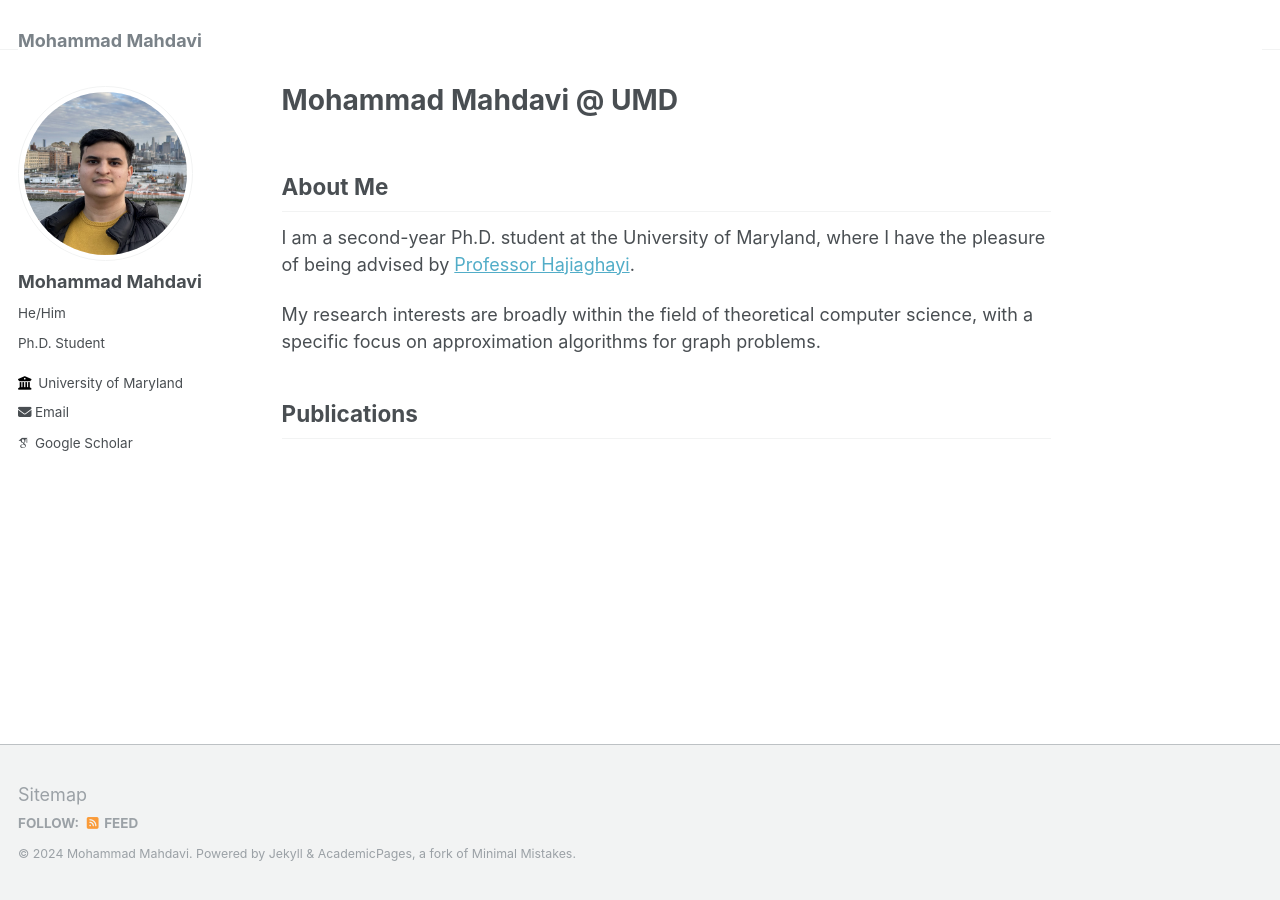
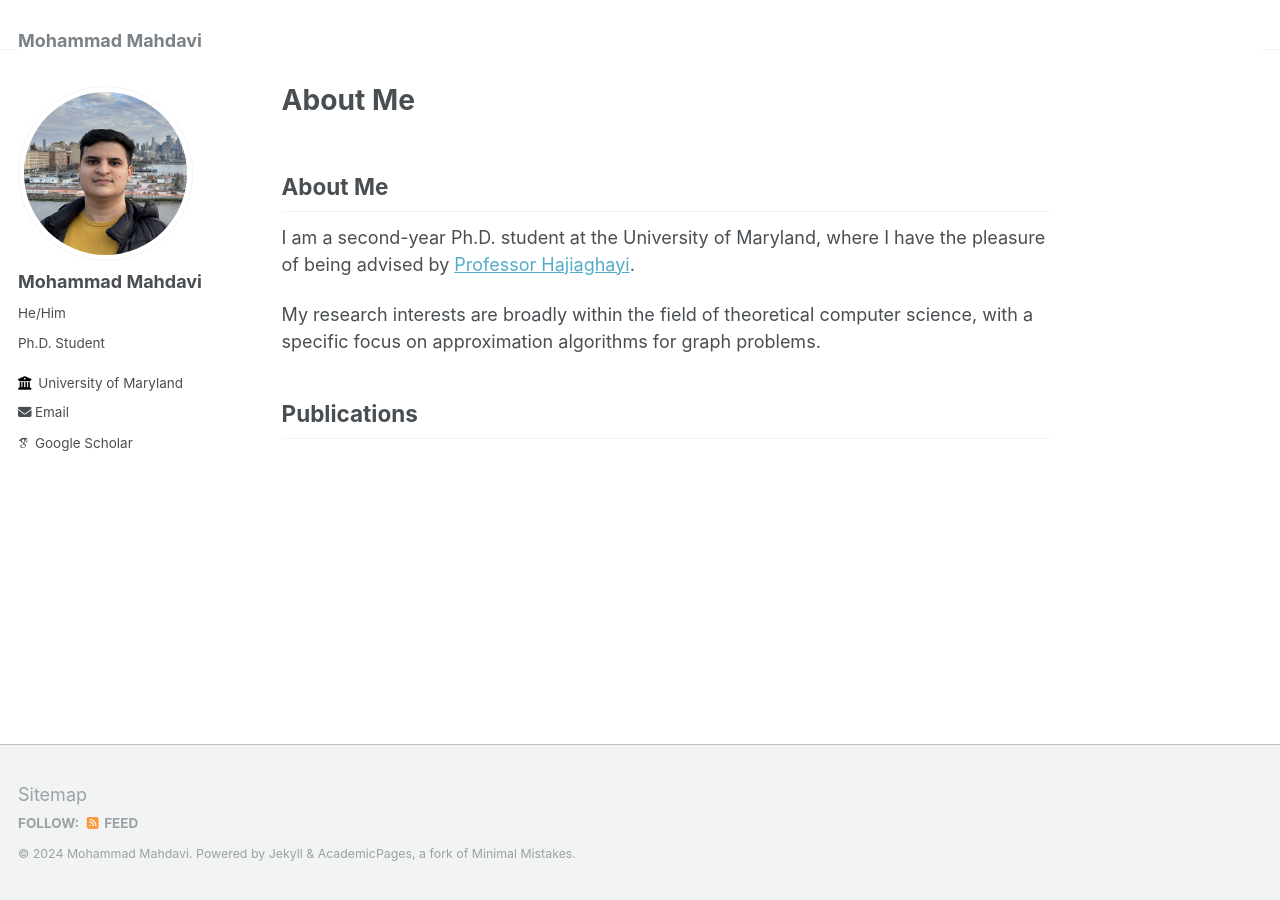
Before and after one commit to mo-ma/mo-ma.github.io, a Jekyll site: the page built from _pages/about.md, in a window 1280 px wide. Built offline with Jekyll 4.4.1, drawn with Linux system fonts in a browser that asks for light colours; some web fonts are replaced; our own code applies the rules of GitHub Pages for plain Markdown files.

Commit message:
Update about.md

```diff
--- a/_pages/about.md
+++ b/_pages/about.md
@@ -1,6 +1,5 @@
 ---
 permalink: /
-title: "Mohammad Mahdavi @ UMD"
 author_profile: true
 redirect_from:
   - /about/
```
